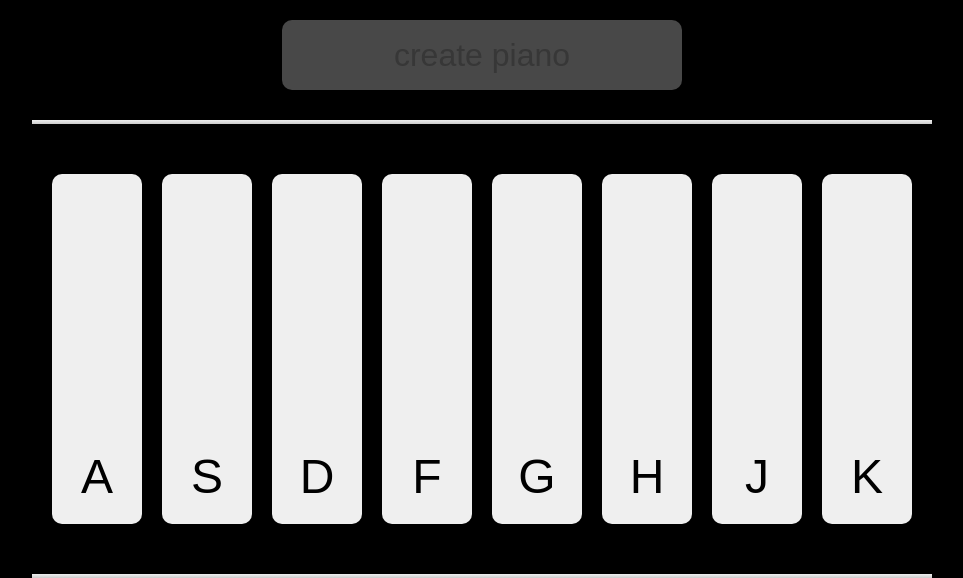
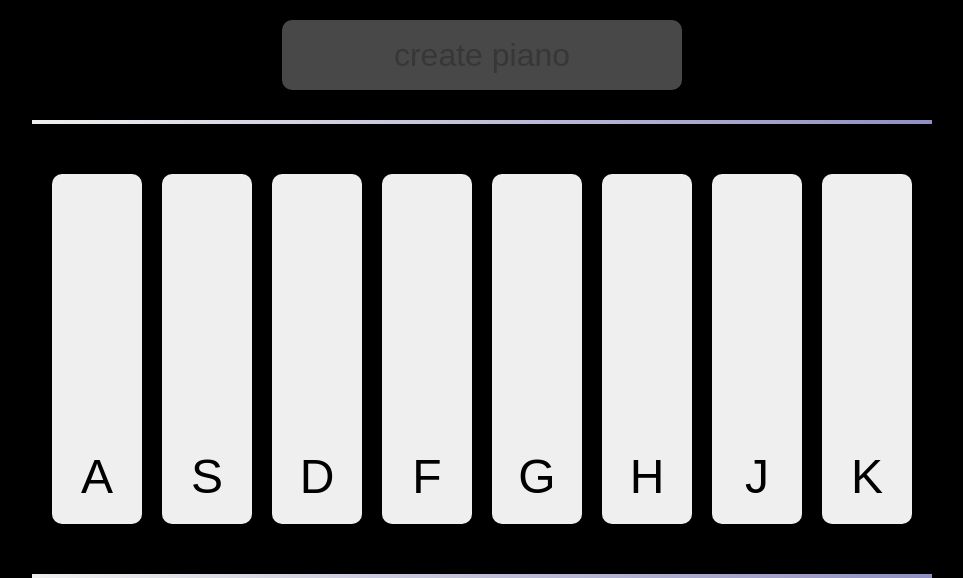
Before and after one commit to Maksym-Cherniaiev/home-work-N7, a plain HTML site: page index.html in a window 1280 px wide. Both pictures are taken after a click on the button "create piano". Shown: the part 272-850 px from the top of the page, without its empty margins (158-1121 px from the left). Drawn offline with nearby package versions, Linux system fonts and the light colour scheme; a web font is replaced by a local one.

Commit message:
minor style changes -- button lines

```diff
--- a/css/piano.css
+++ b/css/piano.css
@@ -40,5 +40,5 @@
 .pino__line--strech {
 	width: 100%;
 	transition: width 2s ease-in-out;
-	background: linear-gradient(rgb(239, 239, 239), rgb(204, 204, 204));
+	background: linear-gradient(to right, rgb(239, 239, 239), rgb(144, 144, 194));
 }
```
